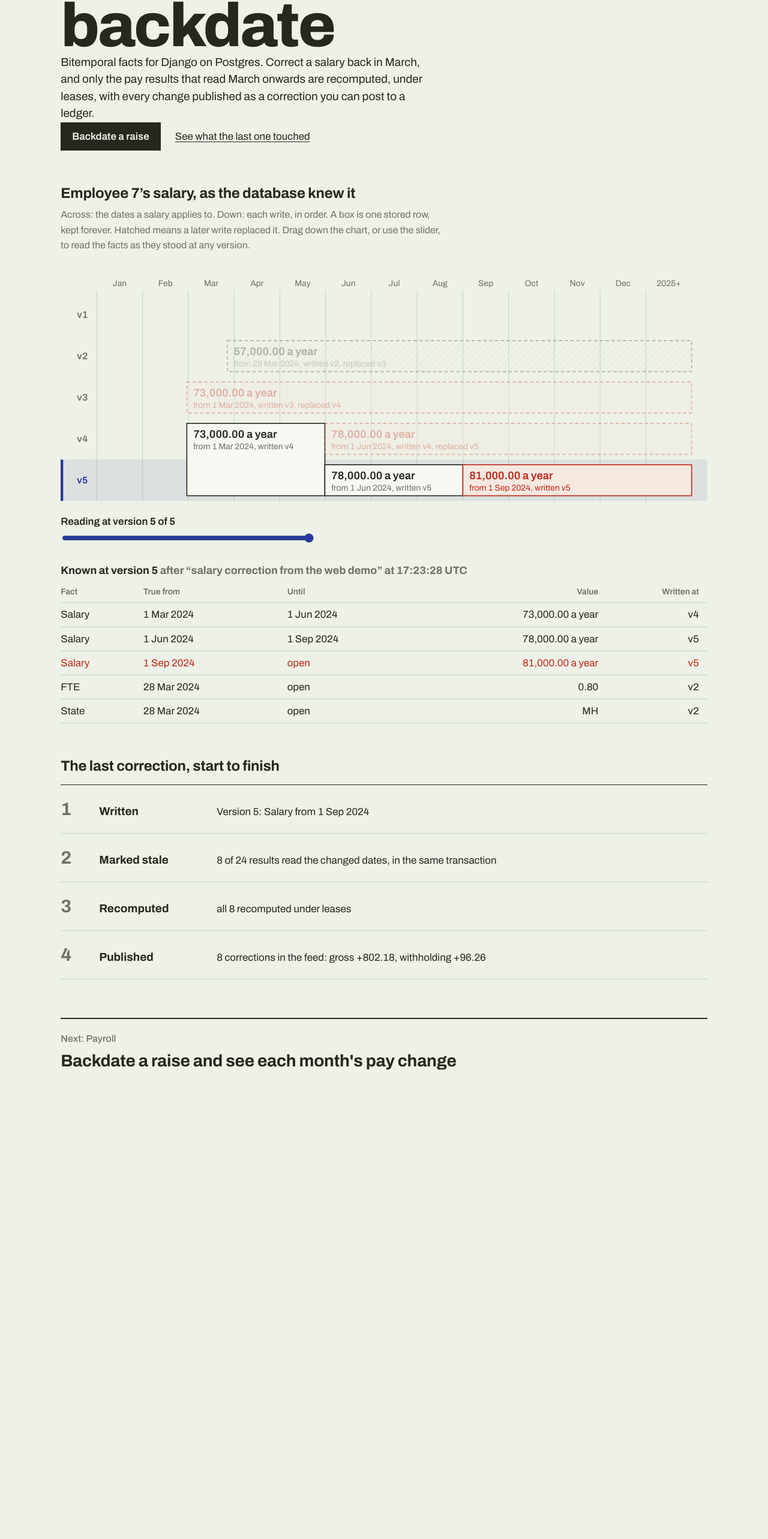
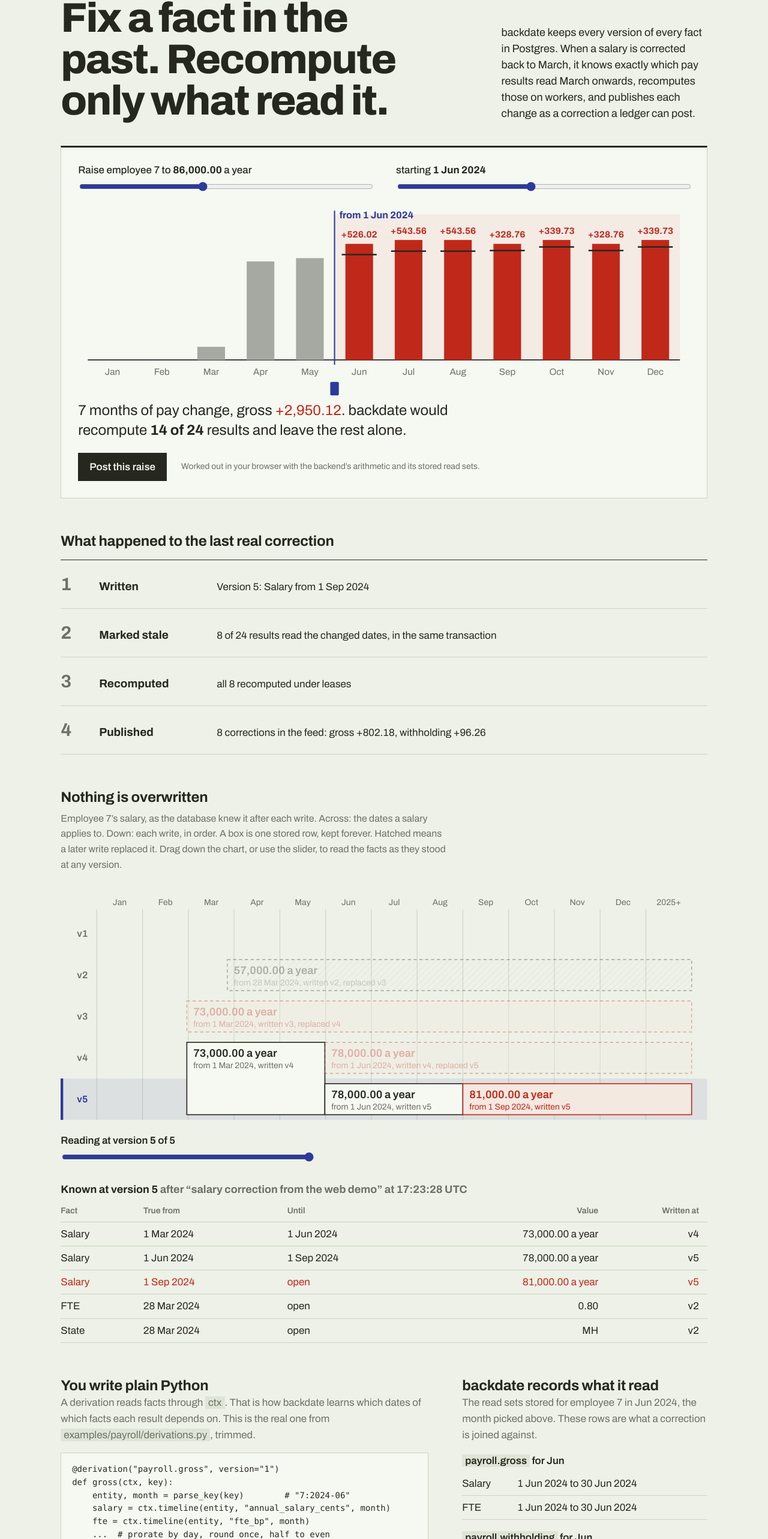
Before and after one commit to Rakshit-gen/backdate, a Next.js app in the folder web/: page / in a window 1280 px wide. Shown: the part 218-2784 px from the top of the page at 60% size. Before the commit the page ends 2102 px from the top, so only its background shows below. Built offline with nearby package versions, Linux system fonts and the light colour scheme.

Commit message:
Rebuild the landing page around the raise chart, with the derivation code, its stored reads and the benchmark

```diff
--- a/web/src/components/Home.tsx
+++ b/web/src/components/Home.tsx
@@ -3,12 +3,37 @@
 import Link from "next/link";
 import { useMemo, useState } from "react";
 import { fmtDate, fmtTime, fmtValue } from "@/lib/format";
-import { isCorrection, knownAt } from "@/lib/scene";
+import { isCorrection, knownAt, MONTHS } from "@/lib/scene";
+import { pieces, simulate } from "@/lib/simulate";
 import { signed, story } from "@/lib/story";
+import { Bars } from "./Bars";
 import { Bitemporal } from "./Bitemporal";
+import { Hero } from "./Hero";
 import { useScene } from "./SceneProvider";
 
 const NAMES: Record<string, string> = { annual_salary_cents: "Salary", fte_bp: "FTE", state: "State" };
+
+const readSpan = (from: string, to: string | null) => {
+  const last = to ? new Date(Date.parse(to) - 86_400_000).toISOString().slice(0, 10) : null;
+  return last === from ? fmtDate(from) : `${fmtDate(from)} to ${last ? fmtDate(last) : "open"}`;
+};
+
+const CODE = `@derivation("payroll.gross", version="1")
+def gross(ctx, key):
+    entity, month = parse_key(key)        # "7:2024-06"
+    salary = ctx.timeline(entity, "annual_salary_cents", month)
+    fte = ctx.timeline(entity, "fte_bp", month)
+    ...  # prorate by day, round once, half to even
+    return {"gross_cents": cents, "days_paid": days_paid}
+
+
+@derivation("payroll.withholding", version="1")
+def withholding(ctx, key):
+    entity, month = parse_key(key)
+    gross = ctx.derived("payroll.gross", key)
+    state = ctx.value_at(entity, "state", last_day)
+    rate = ctx.value_at(f"taxrate:{state}", "withholding_bp", last_day)
+    ...`;
 
 export function Home() {
   const { scene } = useScene();
@@ -29,33 +54,97 @@ export function Home() {
     [scene.salary, scene.fte, scene.state],
   );
   const change = scene.changesets.find((c) => c.version === selected);
+
+  const [month, setMonth] = useState(6);
+  const [amount, setAmount] = useState(
+    () => Math.round((pieces(scene.salary.rows, versions).at(-1)?.value ?? 0) / 100) + 5000,
+  );
+  const sim = useMemo(() => simulate(scene, month, amount * 100), [scene, month, amount]);
+  const key = `${scene.employee}:2024-${String(month).padStart(2, "0")}`;
+  const ran = scene.graph.computations.filter((c) => c.key === key);
   const s = story(scene);
 
   return (
     <div className="page">
-      <div className="home-title">
-        <h1 className="display">backdate</h1>
-        <div className="home-intro">
+      <section className="hero">
+        <div className="hero-head">
+          <h1 className="display">Fix a fact in the past. Recompute only what read it.</h1>
           <p className="lede">
-            Bitemporal facts for Django on Postgres. Correct a salary back in March, and only the pay results that read
-            March onwards are recomputed, under leases, with every change published as a correction you can post to a
-            ledger.
+            backdate keeps every version of every fact in Postgres. When a salary is corrected back to March, it knows
+            exactly which pay results read March onwards, recomputes those on workers, and publishes each change as a
+            correction a ledger can post.
           </p>
-          <div className="actions">
-            <Link className="button" href="/payroll">
-              Backdate a raise
-            </Link>
-            <Link href="/invalidation">See what the last one touched</Link>
-          </div>
         </div>
-      </div>
+        <Hero
+          employee={scene.employee}
+          sim={sim}
+          month={month}
+          amount={amount}
+          onMonth={setMonth}
+          onAmount={setAmount}
+          total={scene.computations.length}
+        />
+      </section>
 
       <section className="block">
-        <h2>Employee {scene.employee}&rsquo;s salary, as the database knew it</h2>
+        <h2>What happened to the last real correction</h2>
+        {s ? (
+          <ol className="steps">
+            <li>
+              <Link href="/payroll">
+                <span className="step-n">1</span>
+                <span className="step-t">Written</span>
+                <span className="step-d">
+                  Version {s.change.version}:{" "}
+                  {s.change.changes
+                    .map((c) => `${NAMES[c.attribute] ?? c.attribute} from ${fmtDate(c.from)}`)
+                    .join(", ")}
+                </span>
+              </Link>
+            </li>
+            <li>
+              <Link href="/invalidation">
+                <span className="step-n">2</span>
+                <span className="step-t">Marked stale</span>
+                <span className="step-d">
+                  {s.stale} of {scene.computations.length} results read the changed dates, in the same transaction
+                </span>
+              </Link>
+            </li>
+            <li>
+              <Link href="/workers">
+                <span className="step-n">3</span>
+                <span className="step-t">Recomputed</span>
+                <span className="step-d">
+                  {s.pending ? `${s.pending} still waiting for a worker` : `all ${s.stale} recomputed under leases`}
+                </span>
+              </Link>
+            </li>
+            <li>
+              <Link href="/feed">
+                <span className="step-n">4</span>
+                <span className="step-t">Published</span>
+                <span className="step-d">
+                  {s.restated.length} corrections in the feed: gross {signed(s.grossDelta)}, withholding{" "}
+                  {signed(s.withholdingDelta)}
+                </span>
+              </Link>
+            </li>
+          </ol>
+        ) : (
+          <p>
+            No correction yet, only the first entry. <Link href="/payroll">Backdate a raise</Link> to see one go
+            through.
+          </p>
+        )}
+      </section>
+
+      <section className="block">
+        <h2>Nothing is overwritten</h2>
         <p className="muted">
-          Across: the dates a salary applies to. Down: each write, in order. A box is one stored row, kept forever.
-          Hatched means a later write replaced it. Drag down the chart, or use the slider, to read the facts as they
-          stood at any version.
+          Employee {scene.employee}&rsquo;s salary, as the database knew it after each write. Across: the dates a salary
+          applies to. Down: each write, in order. A box is one stored row, kept forever. Hatched means a later write
+          replaced it. Drag down the chart, or use the slider, to read the facts as they stood at any version.
         </p>
         <div className="wide">
           <Bitemporal
@@ -128,57 +217,74 @@ export function Home() {
         </div>
       </section>
 
-      <section className="block">
-        <h2>The last correction, start to finish</h2>
-        {s ? (
-          <ol className="steps">
-            <li>
-              <Link href="/payroll">
-                <span className="step-n">1</span>
-                <span className="step-t">Written</span>
-                <span className="step-d">
-                  Version {s.change.version}:{" "}
-                  {s.change.changes
-                    .map((c) => `${NAMES[c.attribute] ?? c.attribute} from ${fmtDate(c.from)}`)
-                    .join(", ")}
-                </span>
-              </Link>
-            </li>
-            <li>
-              <Link href="/invalidation">
-                <span className="step-n">2</span>
-                <span className="step-t">Marked stale</span>
-                <span className="step-d">
-                  {s.stale} of {scene.computations.length} results read the changed dates, in the same transaction
-                </span>
-              </Link>
-            </li>
-            <li>
-              <Link href="/workers">
-                <span className="step-n">3</span>
-                <span className="step-t">Recomputed</span>
-                <span className="step-d">
-                  {s.pending ? `${s.pending} still waiting for a worker` : `all ${s.stale} recomputed under leases`}
-                </span>
-              </Link>
-            </li>
-            <li>
-              <Link href="/feed">
-                <span className="step-n">4</span>
-                <span className="step-t">Published</span>
-                <span className="step-d">
-                  {s.restated.length} corrections in the feed: gross {signed(s.grossDelta)}, withholding{" "}
-                  {signed(s.withholdingDelta)}
-                </span>
-              </Link>
-            </li>
-          </ol>
-        ) : (
-          <p>
-            No correction yet, only the first entry. <Link href="/payroll">Backdate a raise</Link> to see one go
-            through.
+      <section className="block split code-split">
+        <div>
+          <h2>You write plain Python</h2>
+          <p className="muted">
+            A derivation reads facts through <code>ctx</code>. That is how backdate learns which dates of which facts
+            each result depends on. This is the real one from <code>examples/payroll/derivations.py</code>, trimmed.
           </p>
-        )}
+          <pre className="code">{CODE}</pre>
+        </div>
+        <div>
+          <h2>backdate records what it read</h2>
+          <p className="muted">
+            The read sets stored for employee {scene.employee} in {MONTHS[month - 1]} 2024, the month picked above.
+            These rows are what a correction is joined against.
+          </p>
+          {ran.map((c) => (
+            <div key={c.id} className="table-wrap reads">
+              <table>
+                <caption>
+                  <code>{c.derivation}</code> for {MONTHS[month - 1]}
+                </caption>
+                <tbody>
+                  {c.reads.map((r) => (
+                    <tr key={`${r.entity}${r.attribute}${r.from}`}>
+                      <td>{NAMES[r.attribute] ?? (r.attribute === "withholding_bp" ? "Tax rate" : r.attribute)}</td>
+                      <td>{readSpan(r.from, r.to)}</td>
+                    </tr>
+                  ))}
+                  {scene.graph.edges
+                    .filter((e) => e.reader === c.id)
+                    .map((e) => (
+                      <tr key={e.source}>
+                        <td>Gross result</td>
+                        <td>the same month</td>
+                      </tr>
+                    ))}
+                </tbody>
+              </table>
+            </div>
+          ))}
+        </div>
+      </section>
+
+      <section className="block split">
+        <div>
+          <h2>Twelve results, not every result</h2>
+          <p className="muted">
+            In the benchmark, one raise for one of 200 employees, effective 1 July. Recomputing everything is what you
+            do without read sets.
+          </p>
+          <Link href="/benchmarks">All the numbers and how they were measured</Link>
+        </div>
+        <div>
+          <Bars
+            caption="Results recomputed"
+            rows={[
+              { label: "backdate", value: 12, shown: "12", accent: true },
+              { label: "Everything", value: 4800, shown: "4,800" },
+            ]}
+          />
+          <Bars
+            caption="Time until every result is fresh"
+            rows={[
+              { label: "backdate", value: 0.67, shown: "0.67 s", accent: true },
+              { label: "Everything", value: 8.82, shown: "8.82 s" },
+            ]}
+          />
+        </div>
       </section>
     </div>
   );
```
